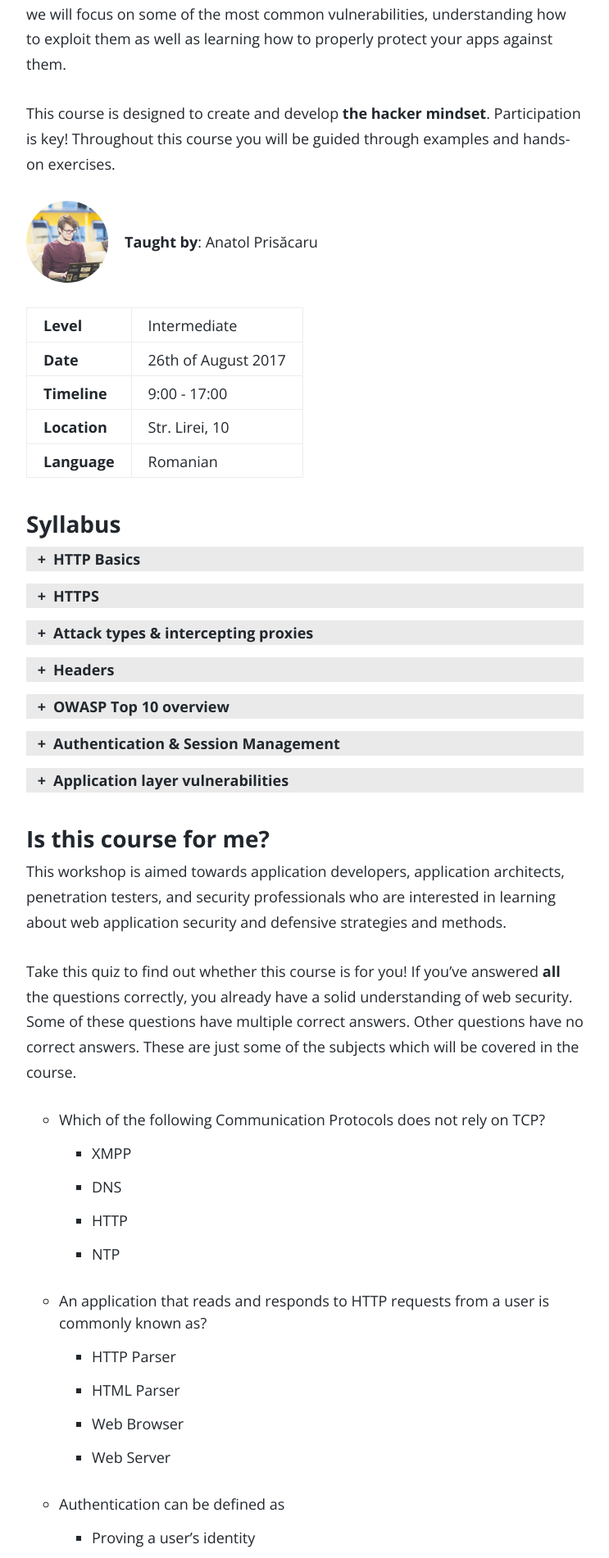
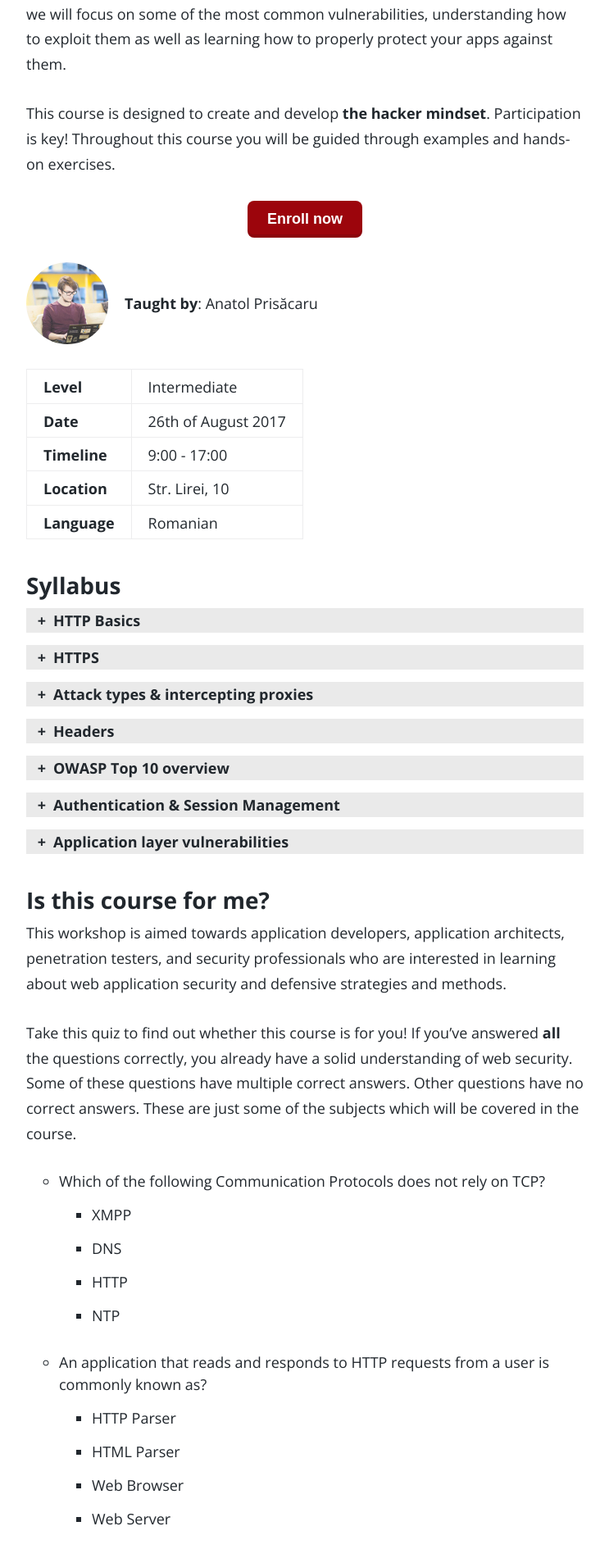
Before and after one commit to securityespresso/blog, a Jekyll site: the page built from workshops/web-security-fundamentals-workshop.md, in a window 1280 px wide. Shown: the part 441-2342 px from the top of the page at 82% size, without its empty margins (268-1011 px from the left). Built offline with Jekyll 4.4.1, drawn with Linux system fonts in a browser that asks for light colours; some of the changed text lies outside the part shown.

Commit message:
Add workshop enroll button

```diff
--- a/assets/javascripts/main.js
+++ b/assets/javascripts/main.js
@@ -4,4 +4,10 @@ jQuery(function ($) {
     $this.toggleClass('expanded');
     $this.parent().find('.section-content').slideToggle();
   });
+
+  $(".enroll-button").click(function() {
+    $('html, body').animate({
+        scrollTop: $("#enroll").offset().top
+    }, 300);
+  });
 });
--- a/css/workshops.css
+++ b/css/workshops.css
@@ -59,3 +59,26 @@ article .text .expandable {
   margin: 10px 0 0;
   padding: 0;
 }
+
+.enroll-button {
+  display: block;
+  margin: 0 auto;
+  padding: 12px 24px;
+  font-weight: 600;
+  font-size: 18px;
+  background-color: rgb(156, 5, 12);
+  color: #ffffff;
+  border: none;
+  border-radius: 8px;
+  box-shadow: inset 0px -4px 0px rgba(0, 0, 0, 0.1);
+  outline: none;
+  cursor: pointer;
+}
+
+.enroll-button:hover {
+  background-color: rgb(140, 4, 10);
+}
+
+.enroll-button:active {
+  background-color: rgb(120, 3, 8);
+}
--- a/workshops/web-security-fundamentals-workshop.md
+++ b/workshops/web-security-fundamentals-workshop.md
@@ -9,6 +9,8 @@ css: workshops
 This course is designed to give you a solid understanding of both the **threat models** of web-based attacks and also the knowledge to **secure your own web applications**. The journey of securing and defending must start with having a clear mental picture of **how the web works**. At the beginning of this course, you will dive into the basics of HTTP - the protocol that powers the web. Afterwards, we will focus on some of the most common vulnerabilities, understanding how to exploit them as well as learning how to properly protect your apps against them.
 
 This course is designed to create and develop **the hacker mindset**. Participation is key! Throughout this course you will be guided through examples and hands-on exercises.
+
+<button class="enroll-button">Enroll now</button>
 
 <div class="container">
   <div class="flex-item"><div class="circleimg" style="background-image: url(/assets/images/anatol.jpg)"></div></div>
@@ -139,3 +141,7 @@ Attendance to this course also requires:
 - An Ubuntu Linux virtual machine containing pre-installed security tools;
 - Sample applications / scripts;
 - All the materials used throughout the course;
+
+## Enroll
+
+<div id="enroll">Insert form here</div>
```
